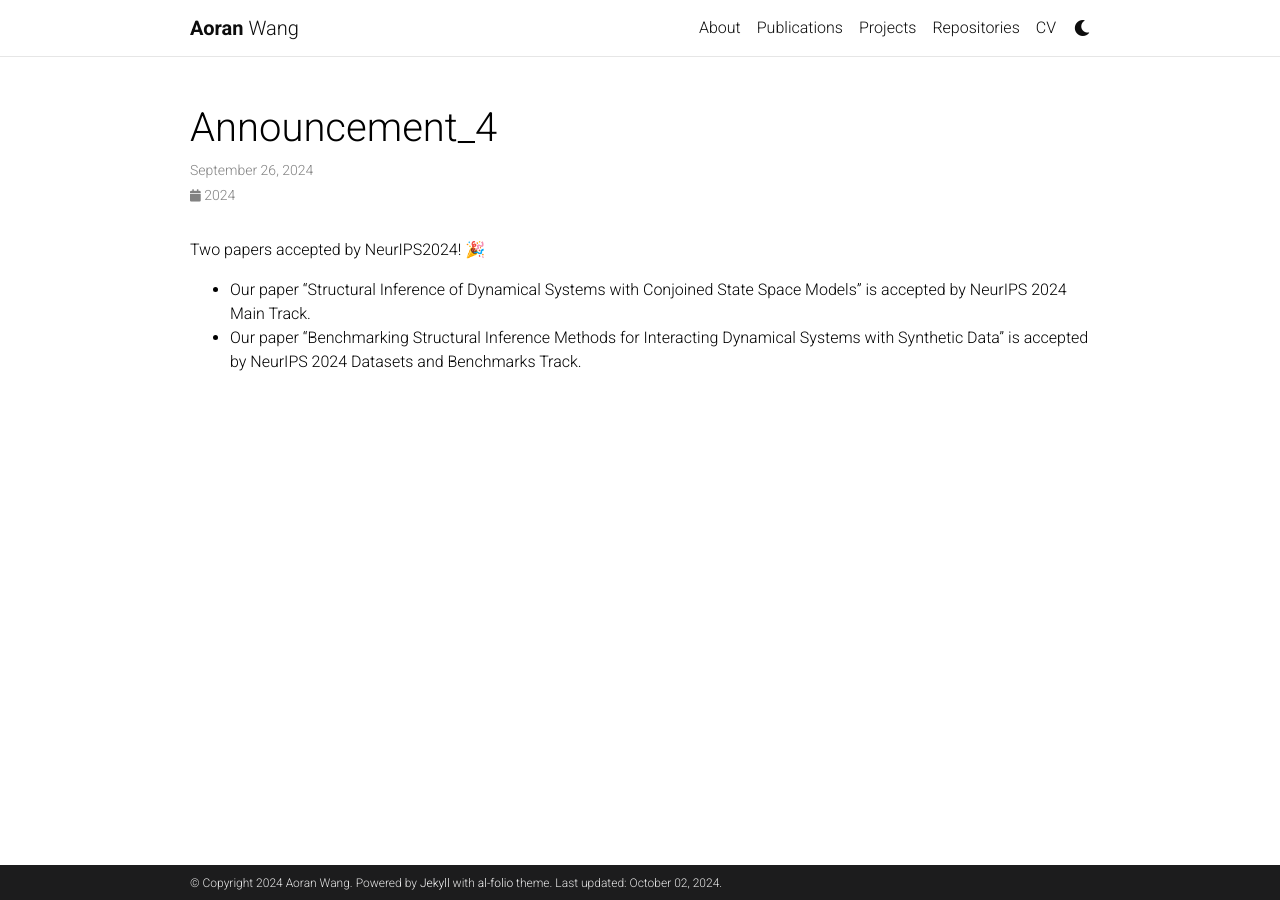
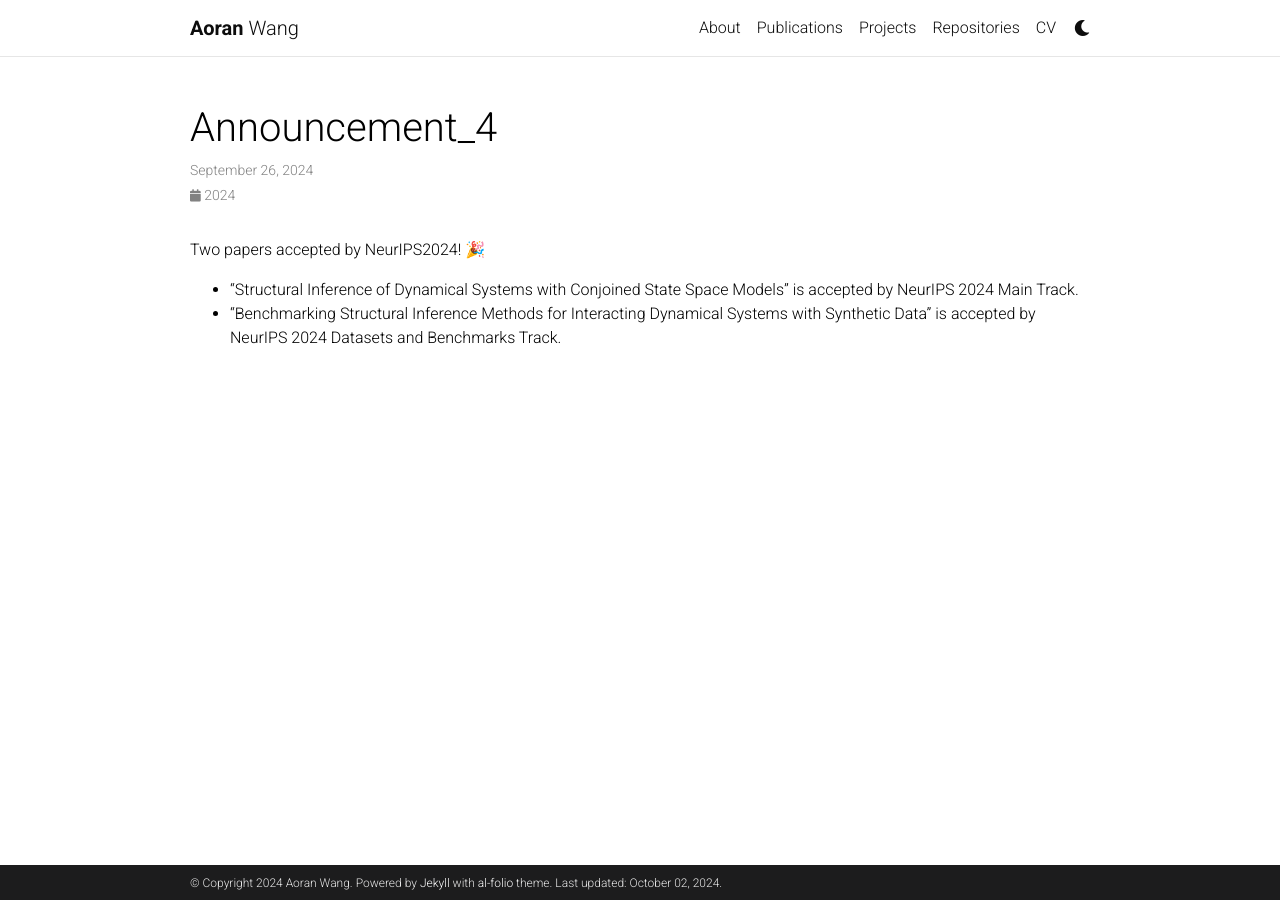
Before and after one commit to wang422003/wang422003.github.io, a Jekyll site: the page built from _news/announcement_4.md, in a window 1280 px wide. Built offline with Jekyll 4.4.1, drawn with Linux system fonts in a browser that asks for light colours; emoji names are drawn with the system emoji font; comment, search, counter and statistics services are not loaded; a style sheet for code colours, icons or effects is not loaded.

Commit message:
debugging with the random error

```diff
--- a/_news/announcement_4.md
+++ b/_news/announcement_4.md
@@ -4,6 +4,5 @@ date: 2024-09-26 07:59:00-0400
 inline: true
 ---
 Two papers accepted by NeurIPS2024! :tada:
-
-- Our paper "Structural Inference of Dynamical Systems with Conjoined State Space Models" is accepted by NeurIPS 2024 Main Track.
-- Our paper "Benchmarking Structural Inference Methods for Interacting Dynamical Systems with Synthetic Data" is accepted by NeurIPS 2024 Datasets and Benchmarks Track.
+- "Structural Inference of Dynamical Systems with Conjoined State Space Models" is accepted by NeurIPS 2024 Main Track.
+- "Benchmarking Structural Inference Methods for Interacting Dynamical Systems with Synthetic Data" is accepted by NeurIPS 2024 Datasets and Benchmarks Track.
```
